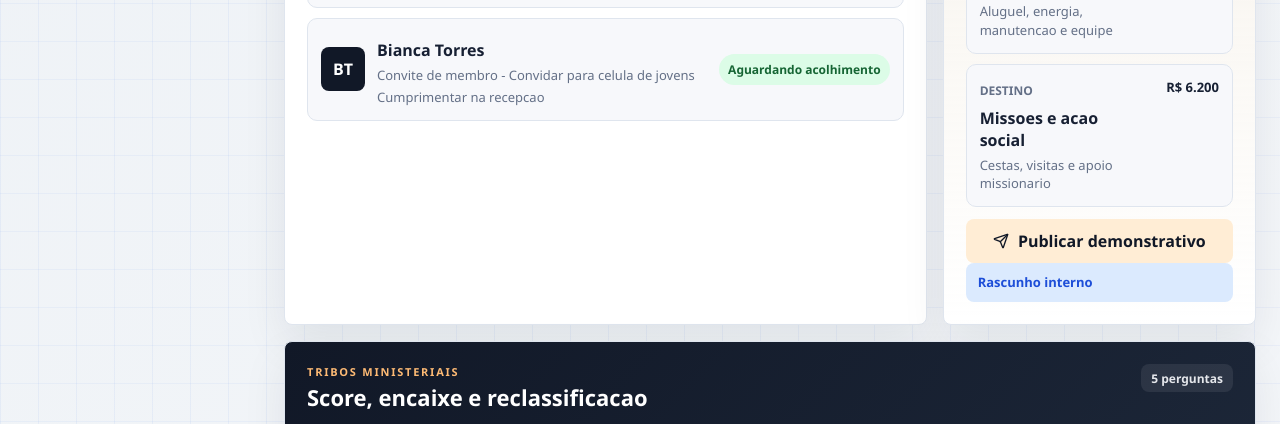
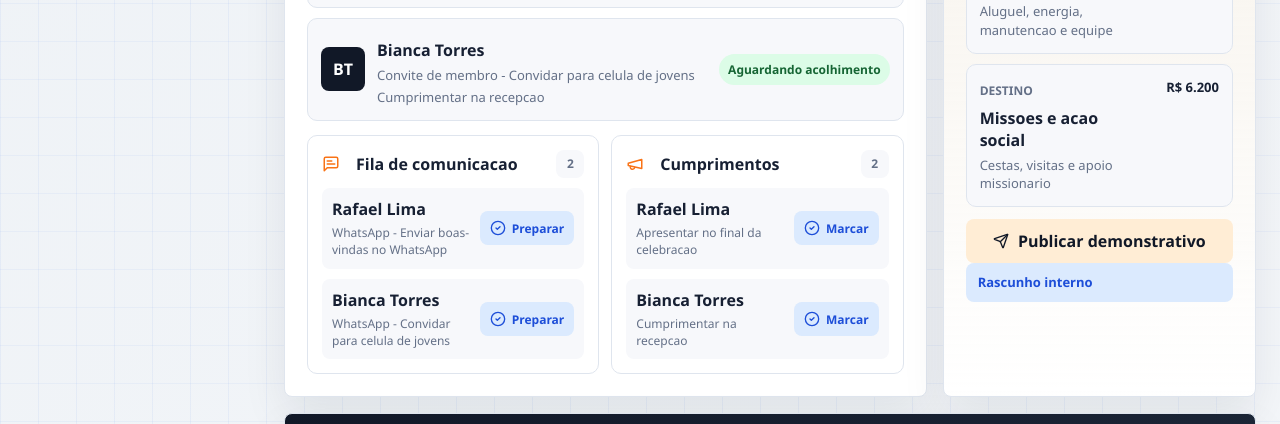
Before and after one commit to Alexandrecostagg/Alvo-Church, a Next.js app in the folder apps/web/: page / in a window 1280 px wide. Shown: the part 2960-3384 px from the top of the page. Built offline with nearby package versions, Linux system fonts and the light colour scheme; no server answers.

Commit message:
Add reception communication queues

```diff
--- a/apps/web/app/globals.css
+++ b/apps/web/app/globals.css
@@ -812,6 +812,92 @@ code {
   margin-top: 14px;
 }
 
+.reception-workbench {
+  margin-top: 14px;
+  display: grid;
+  grid-template-columns: repeat(2, minmax(0, 1fr));
+  gap: 12px;
+}
+
+.queue-panel {
+  min-width: 0;
+  display: grid;
+  gap: 10px;
+  padding: 14px;
+  border: 1px solid var(--alvo-line);
+  border-radius: 10px;
+  background: #ffffff;
+}
+
+.queue-heading,
+.queue-item {
+  display: grid;
+  align-items: center;
+  gap: 10px;
+}
+
+.queue-heading {
+  grid-template-columns: 24px minmax(0, 1fr) auto;
+}
+
+.queue-heading svg {
+  color: var(--alvo-accent);
+}
+
+.queue-heading span {
+  display: inline-grid;
+  min-width: 28px;
+  height: 28px;
+  place-items: center;
+  border-radius: 8px;
+  background: var(--alvo-surface-muted);
+  color: var(--alvo-ink-soft);
+  font-size: 12px;
+  font-weight: 900;
+}
+
+.queue-item {
+  grid-template-columns: minmax(0, 1fr) auto;
+  padding: 10px;
+  border-radius: 8px;
+  background: var(--alvo-surface-muted);
+}
+
+.queue-item strong {
+  display: block;
+  min-width: 0;
+  overflow: hidden;
+  text-overflow: ellipsis;
+  white-space: nowrap;
+}
+
+.queue-item p {
+  margin: 4px 0 0;
+  color: var(--alvo-ink-soft);
+  font-size: 12px;
+  line-height: 1.45;
+}
+
+.queue-action {
+  min-height: 34px;
+  display: inline-flex;
+  align-items: center;
+  justify-content: center;
+  gap: 6px;
+  border: 0;
+  border-radius: 8px;
+  padding: 0 10px;
+  background: var(--alvo-blue-soft);
+  color: #1d4ed8;
+  font-size: 12px;
+  font-weight: 900;
+}
+
+.queue-action.is-done {
+  background: var(--alvo-green-soft);
+  color: #166534;
+}
+
 .visitor-row {
   display: grid;
   grid-template-columns: 44px minmax(0, 1fr) auto;
@@ -1192,7 +1278,8 @@ code {
   }
 
   .reception-grid,
-  .visitor-automation {
+  .visitor-automation,
+  .reception-workbench {
     grid-template-columns: 1fr;
   }
 
@@ -1296,4 +1383,12 @@ code {
     grid-column: 1 / -1;
     width: fit-content;
   }
+
+  .queue-item {
+    grid-template-columns: 1fr;
+  }
+
+  .queue-action {
+    width: 100%;
+  }
 }
--- a/apps/web/app/page.tsx
+++ b/apps/web/app/page.tsx
@@ -681,13 +681,16 @@ const moduleHighlights = [
 ];
 
 type VisitorIntakeRecord = {
+  communicationChannel: string;
+  communicationStatus: string;
+  greeting: string;
   id: string;
   name: string;
+  nextStep: string;
   phone: string;
+  presentationStatus: string;
   source: string;
   status: string;
-  nextStep: string;
-  greeting: string;
 };
 
 const visitorIntakeRecords: VisitorIntakeRecord[] = [
@@ -698,7 +701,10 @@ const visitorIntakeRecords: VisitorIntakeRecord[] = [
     source: "Instagram",
     status: "Jornada criada",
     nextStep: "Enviar boas-vindas no WhatsApp",
-    greeting: "Apresentar no final da celebracao"
+    greeting: "Apresentar no final da celebracao",
+    communicationChannel: "WhatsApp",
+    communicationStatus: "Pendente",
+    presentationStatus: "Na lista"
   },
   {
     id: "visitor_intake_2",
@@ -707,7 +713,10 @@ const visitorIntakeRecords: VisitorIntakeRecord[] = [
     source: "Convite de membro",
     status: "Aguardando acolhimento",
     nextStep: "Convidar para celula de jovens",
-    greeting: "Cumprimentar na recepcao"
+    greeting: "Cumprimentar na recepcao",
+    communicationChannel: "WhatsApp",
+    communicationStatus: "Pendente",
+    presentationStatus: "A confirmar"
   }
 ];
 
@@ -785,6 +794,8 @@ export default function HomePage() {
     phone: "",
     source: "WhatsApp"
   });
+  const [preparedCommunicationIds, setPreparedCommunicationIds] = useState<string[]>([]);
+  const [greetedVisitorIds, setGreetedVisitorIds] = useState<string[]>([]);
   const [receptionStatus, setReceptionStatus] = useState<string | null>(null);
   const [publishedTransparencyMonth, setPublishedTransparencyMonth] = useState<string | null>(null);
   const [transparencyStatus, setTransparencyStatus] = useState<string | null>(
@@ -826,6 +837,12 @@ export default function HomePage() {
   const selectedFollowUps = followUps.filter(
     (followUp) => followUp.personId === selectedPersonId
   );
+  const pendingCommunicationVisitors = capturedVisitors.filter(
+    (visitor) => !preparedCommunicationIds.includes(visitor.id)
+  );
+  const celebrationGreetingVisitors = capturedVisitors.filter(
+    (visitor) => !greetedVisitorIds.includes(visitor.id)
+  );
   const searchResults = useMemo(() => {
     const normalizedQuery = normalizeSearch(query);
 
@@ -898,7 +915,10 @@ export default function HomePage() {
       source: visitorDraft.source,
       status: "Jornada criada",
       nextStep: "Enviar boas-vindas no WhatsApp",
-      greeting: "Incluir nos cumprimentos da celebracao"
+      greeting: "Incluir nos cumprimentos da celebracao",
+      communicationChannel: "WhatsApp",
+      communicationStatus: "Pendente",
+      presentationStatus: "Na lista"
     };
 
     setCapturedVisitors((currentVisitors) => [
@@ -934,6 +954,20 @@ export default function HomePage() {
           : "Nao foi possivel salvar o visitante no Firestore."
       );
     }
+  }
+
+  function handlePrepareVisitorCommunication(visitorId: string) {
+    setPreparedCommunicationIds((currentIds) =>
+      currentIds.includes(visitorId) ? currentIds : [...currentIds, visitorId]
+    );
+    setReceptionStatus("Mensagem preparada para a equipe de acolhimento revisar.");
+  }
+
+  function handleMarkGreetingComplete(visitorId: string) {
+    setGreetedVisitorIds((currentIds) =>
+      currentIds.includes(visitorId) ? currentIds : [...currentIds, visitorId]
+    );
+    setReceptionStatus("Cumprimento marcado como realizado na celebracao.");
   }
 
   async function handlePublishTransparencyReport() {
@@ -1393,6 +1427,64 @@ export default function HomePage() {
                 </div>
               ))}
             </div>
+
+            <div className="reception-workbench">
+              <div className="queue-panel">
+                <div className="queue-heading">
+                  <MessageSquareText size={18} />
+                  <strong>Fila de comunicacao</strong>
+                  <span>{pendingCommunicationVisitors.length}</span>
+                </div>
+                {capturedVisitors.slice(0, 4).map((visitor) => {
+                  const prepared = preparedCommunicationIds.includes(visitor.id);
+
+                  return (
+                    <div className="queue-item" key={`communication-${visitor.id}`}>
+                      <div>
+                        <strong>{visitor.name}</strong>
+                        <p>{visitor.communicationChannel} - {visitor.nextStep}</p>
+                      </div>
+                      <button
+                        className={prepared ? "queue-action is-done" : "queue-action"}
+                        onClick={() => handlePrepareVisitorCommunication(visitor.id)}
+                        type="button"
+                      >
+                        <CheckCircle2 size={16} />
+                        {prepared ? "Pronta" : "Preparar"}
+                      </button>
+                    </div>
+                  );
+                })}
+              </div>
+
+              <div className="queue-panel">
+                <div className="queue-heading">
+                  <Megaphone size={18} />
+                  <strong>Cumprimentos</strong>
+                  <span>{celebrationGreetingVisitors.length}</span>
+                </div>
+                {capturedVisitors.slice(0, 4).map((visitor) => {
+                  const greeted = greetedVisitorIds.includes(visitor.id);
+
+                  return (
+                    <div className="queue-item" key={`greeting-${visitor.id}`}>
+                      <div>
+                        <strong>{visitor.name}</strong>
+                        <p>{visitor.greeting}</p>
+                      </div>
+                      <button
+                        className={greeted ? "queue-action is-done" : "queue-action"}
+                        onClick={() => handleMarkGreetingComplete(visitor.id)}
+                        type="button"
+                      >
+                        <CheckCircle2 size={16} />
+                        {greeted ? "Feito" : "Marcar"}
+                      </button>
+                    </div>
+                  );
+                })}
+              </div>
+            </div>
           </article>
 
           <article className="panel transparency-panel" id="transparency">
```
